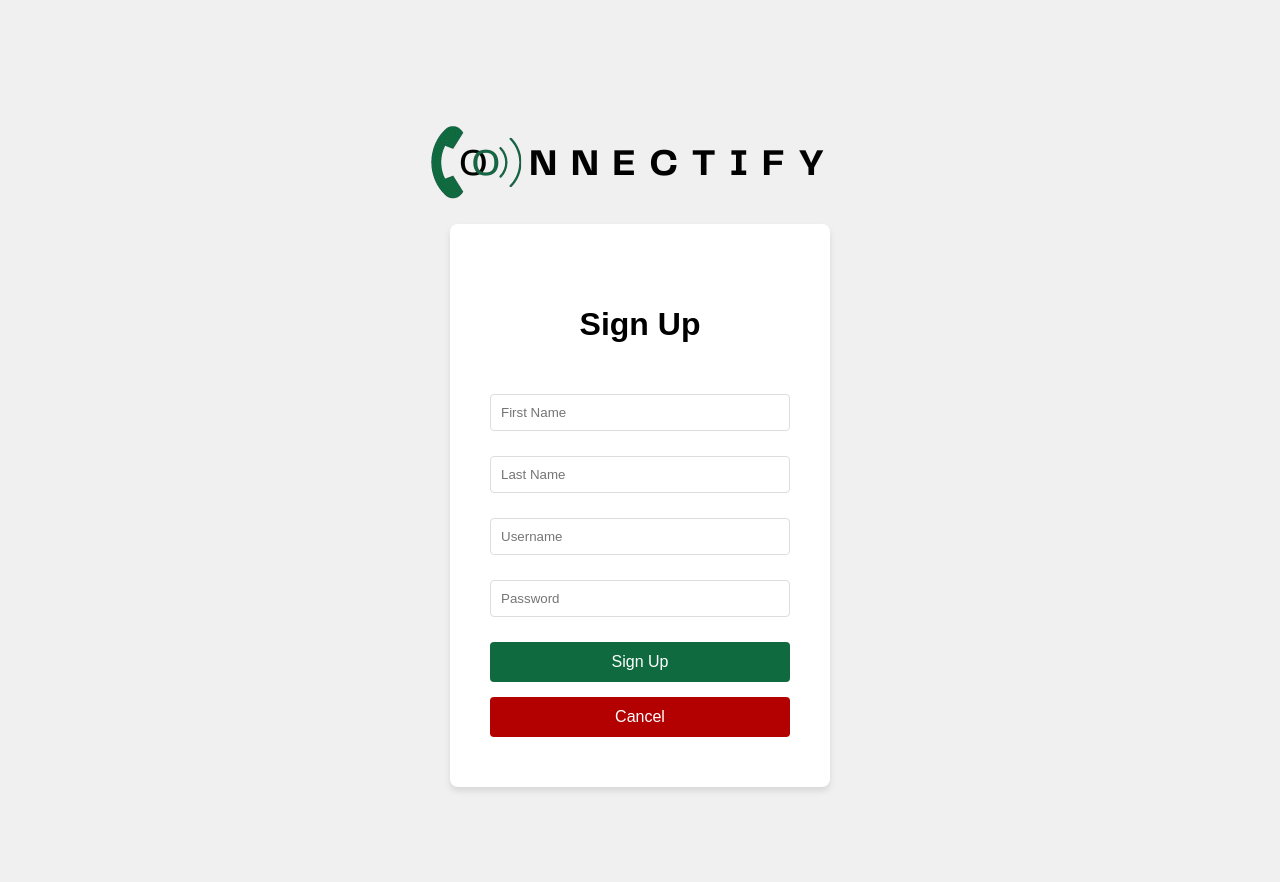
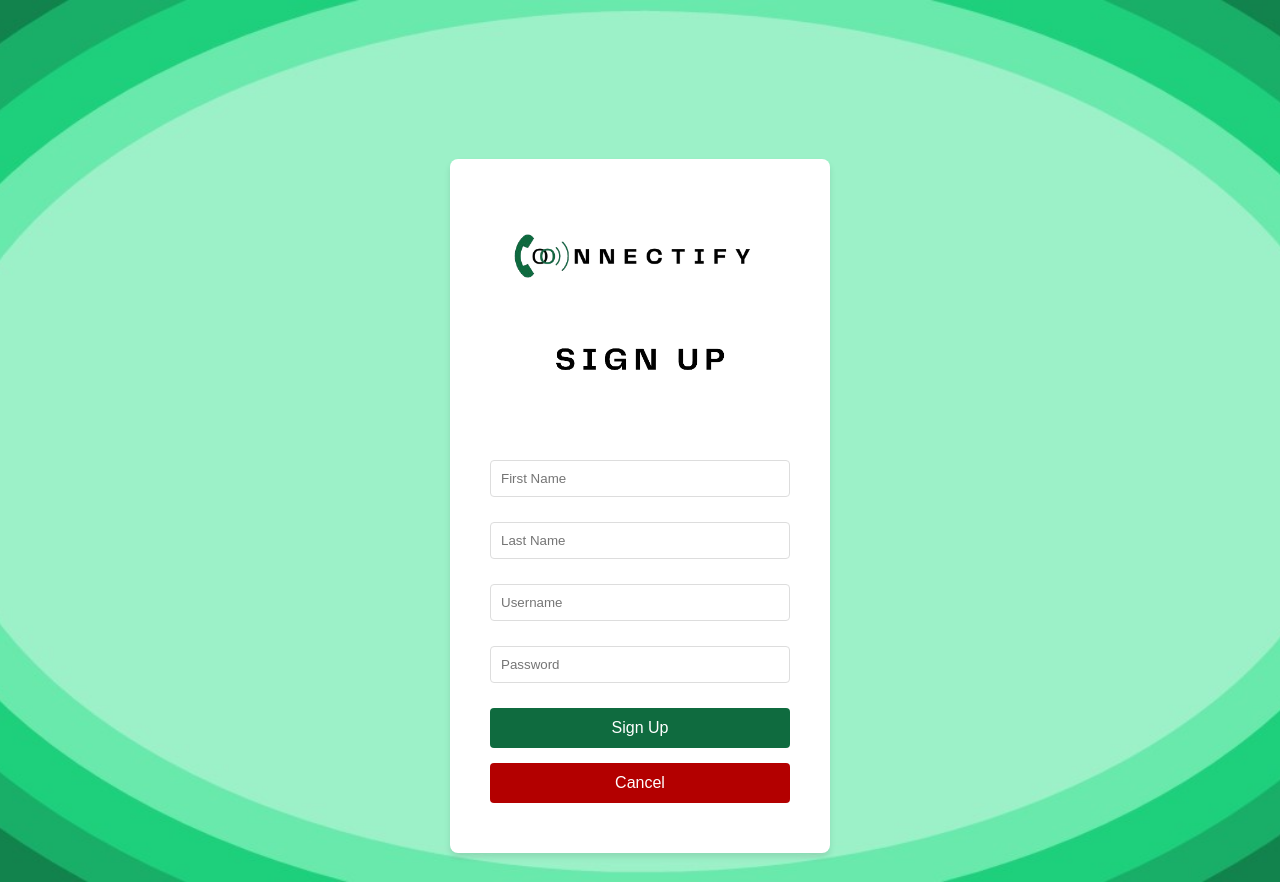
Before and after one commit to ukhan1219/POOSD, a PHP site: page /signup.html in a window 1280 px wide. Run offline with PHP 8.4, Linux system fonts and the light colour scheme.

Commit message:
Styled Frontend

```diff
--- a/css/styles.css
+++ b/css/styles.css
@@ -279,6 +279,20 @@ p {
     align-items: center;
 }
 
+.accounthead {
+    max-width: 100%;
+    height: auto;
+    display: block;
+    margin: 0 auto;
+}
+
+.loginImage {
+    max-width: 80%;
+    height: auto;
+    display: block;
+    margin: 0 auto;
+}
+
 .password-container {
     position: relative;
 }
@@ -488,6 +502,12 @@ p {
 html,
 body {
     overflow-x: hidden;
+    background-image: url("../images/indexbgd.jpg");
+    background-size: cover;
+    background-repeat: no-repeat;
+    background-position: center center;
+    height: 100vh;
+    margin: 0;
 }
 
 ::-webkit-scrollbar {
--- a/index.html
+++ b/index.html
@@ -4,7 +4,6 @@
     <title>Connectify - Home Page</title>
     <script type="text/javascript" src="js/code.js"></script>
     <link href="css/styles.css" rel="stylesheet">
-
 </head>
 <body>
 
--- a/login.html
+++ b/login.html
@@ -8,11 +8,11 @@
 </head>
 <body>
     <div class="container">
-        <img src="images/Connectify.png" alt="Connectify Logo" class="logo">
 
         <main class="form-containerLogin">
             <header class="header">
-                <h1>Login</h1>
+                <img src="images/Connectify.png" alt="Connectify Logo" class="accounthead">
+                <img src="images/login.png" alt="Login Image" class="loginImage">
             </header>
 
             <form id="loginForm" onsubmit="doLogin(); return false;">
--- a/signup.html
+++ b/signup.html
@@ -11,13 +11,12 @@
 <body>
 
     <div class="container">
-
-            <img src="images/Connectify.png" alt="Connectify Logo" class="logo">
         <main class="form-container">
 
             <main class="form-containerSignup">
                 <header class="header">
-                    <h1>Sign Up</h1>
+                    <img src="images/Connectify.png" alt="Connectify Logo" class="accounthead">
+                    <img src="images/signup.png" alt="Login Image" class="loginImage">
                 </header>
 
                 <form id="signupForm" onsubmit="doRegister(); return false;">
```
Also changed, not shown: images/indexbgd.jpg (added).
